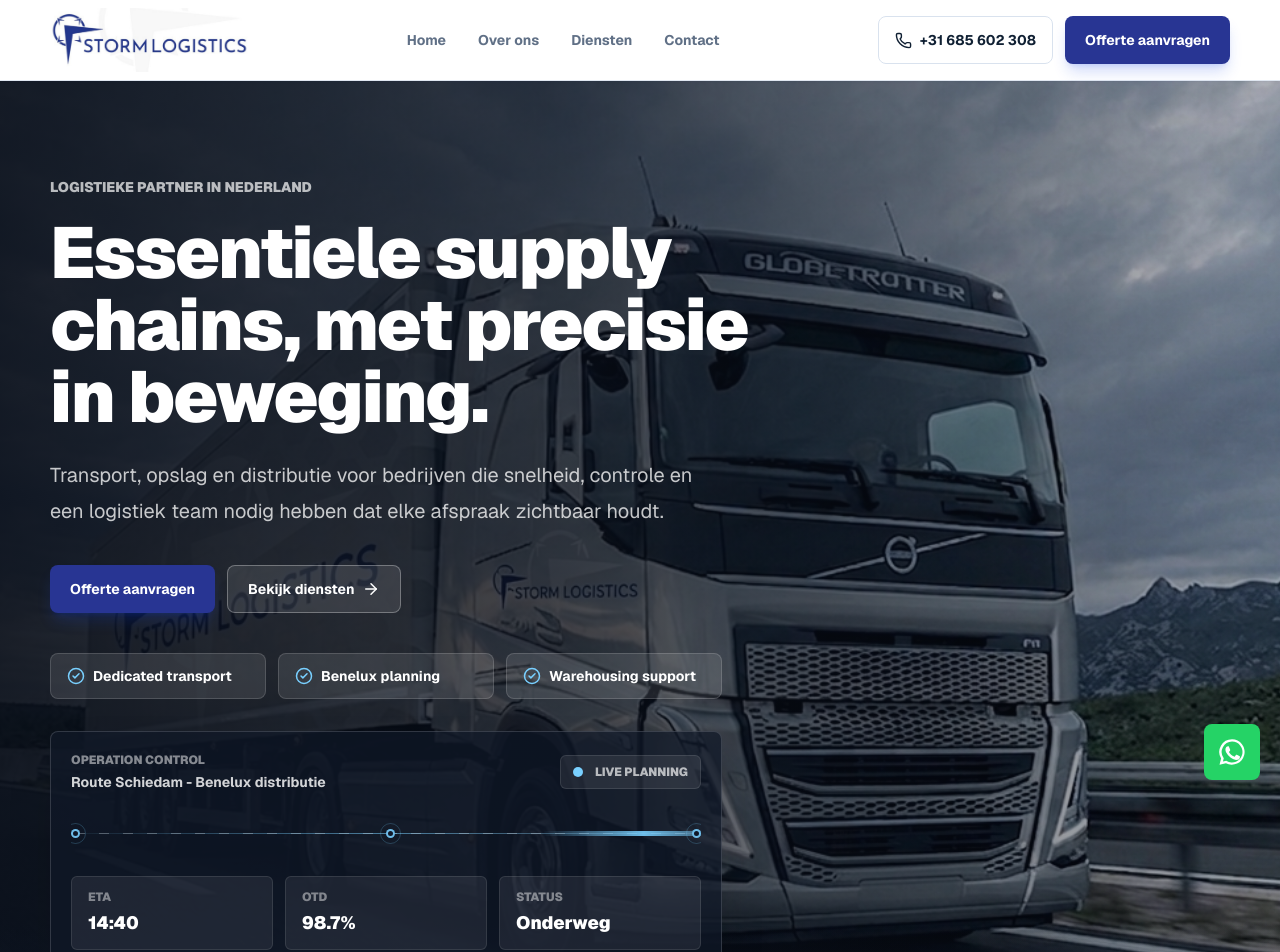
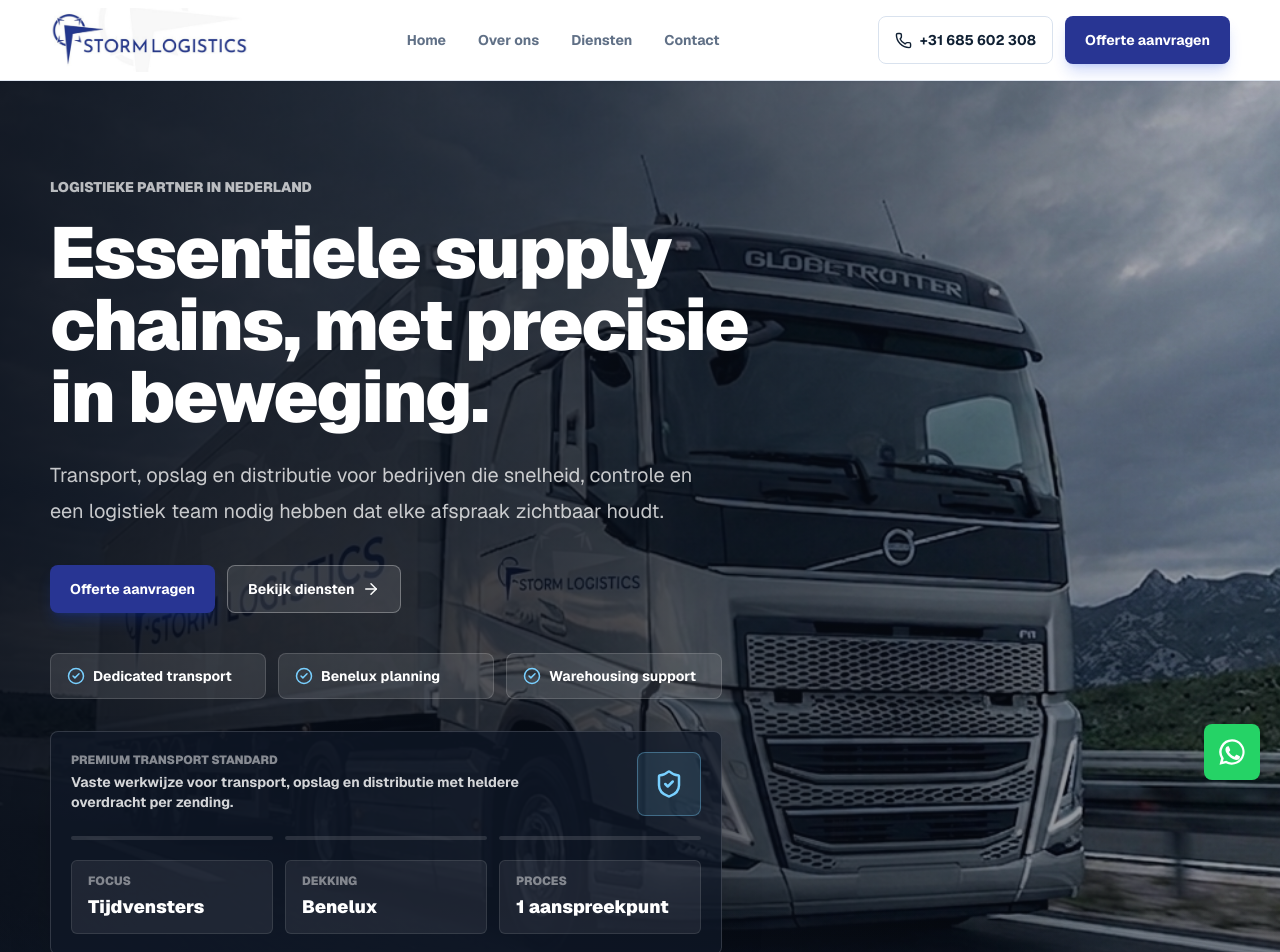
Before and after one commit to emircansuleymanoglu/stormsonhali, a Next.js app: page / in a window 1280 px wide. Shown: the top 952 px of the page. Built offline with nearby package versions, Linux system fonts and the light colour scheme.

Commit message:
Archive live planning block and add quality animation

```diff
--- a/src/app/globals.css
+++ b/src/app/globals.css
@@ -83,73 +83,41 @@ html {
   animation-range: entry 0% cover 28%;
 }
 
-.route-telemetry {
+.quality-flow {
   position: relative;
-  height: 44px;
-  overflow: hidden;
+  display: grid;
+  grid-template-columns: repeat(3, 1fr);
+  gap: 12px;
 }
 
-.route-telemetry::before {
-  position: absolute;
-  right: 0;
-  left: 0;
-  top: 21px;
-  height: 1px;
-  content: "";
-  background:
-    linear-gradient(90deg, transparent 0 4px, rgba(255, 255, 255, 0.26) 4px 14px, transparent 14px 24px),
-    linear-gradient(90deg, rgba(121, 208, 255, 0.05), rgba(121, 208, 255, 0.55), rgba(255, 255, 255, 0.12));
-  background-size:
-    24px 1px,
-    100% 1px;
+.quality-flow span {
+  position: relative;
+  height: 4px;
+  overflow: hidden;
+  border-radius: 999px;
+  background: rgba(255, 255, 255, 0.12);
 }
 
-.route-sweep {
+.quality-flow span::after {
   position: absolute;
-  top: 19px;
+  top: 0;
+  bottom: 0;
   left: 0;
-  width: 32%;
-  height: 5px;
-  border-radius: 999px;
+  content: "";
   background: linear-gradient(90deg, transparent, rgba(121, 208, 255, 0.9), transparent);
-  filter: blur(0.2px);
-  animation: route-sweep 4.2s ease-in-out infinite;
+  animation: quality-scan 3.6s ease-in-out infinite;
 }
 
-.route-dot {
-  position: absolute;
-  top: 17px;
-  z-index: 1;
-  width: 9px;
-  height: 9px;
-  border: 2px solid rgba(121, 208, 255, 0.9);
-  border-radius: 999px;
-  background: #101828;
+.quality-flow span:nth-child(2)::after {
+  animation-delay: 220ms;
 }
 
-.route-dot::after {
-  position: absolute;
-  inset: -8px;
-  content: "";
-  border: 1px solid rgba(121, 208, 255, 0.22);
-  border-radius: inherit;
+.quality-flow span:nth-child(3)::after {
+  animation-delay: 440ms;
 }
 
-.route-dot-start {
-  left: 0;
-}
-
-.route-dot-mid {
-  left: 50%;
-}
-
-.route-dot-end {
-  right: 0;
-}
-
-.status-pulse {
-  box-shadow: 0 0 0 0 rgba(121, 208, 255, 0.38);
-  animation: status-pulse 2.4s ease-out infinite;
+.quality-seal {
+  animation: quality-glow 3.2s ease-in-out infinite;
 }
 
 @keyframes rise-in {
@@ -164,37 +132,31 @@ html {
   }
 }
 
-@keyframes route-sweep {
-  0% {
-    transform: translateX(-42%);
+@keyframes quality-scan {
+  0%,
+  100% {
+    transform: translateX(-105%);
     opacity: 0;
   }
 
-  18% {
+  35% {
     opacity: 1;
   }
 
-  78% {
-    opacity: 1;
-  }
-
-  100% {
-    transform: translateX(330%);
+  70% {
+    transform: translateX(105%);
     opacity: 0;
   }
 }
 
-@keyframes status-pulse {
-  0% {
-    box-shadow: 0 0 0 0 rgba(121, 208, 255, 0.38);
+@keyframes quality-glow {
+  0%,
+  100% {
+    box-shadow: inset 0 0 0 rgba(121, 208, 255, 0), 0 0 0 rgba(121, 208, 255, 0);
   }
 
-  70% {
-    box-shadow: 0 0 0 9px rgba(121, 208, 255, 0);
-  }
-
-  100% {
-    box-shadow: 0 0 0 0 rgba(121, 208, 255, 0);
+  50% {
+    box-shadow: inset 0 0 18px rgba(121, 208, 255, 0.12), 0 0 28px rgba(121, 208, 255, 0.12);
   }
 }
 
--- a/src/app/page.tsx
+++ b/src/app/page.tsx
@@ -129,33 +129,30 @@ export default function Home() {
               ))}
             </div>
             <div className="mt-8 max-w-2xl rounded-lg border border-white/15 bg-[#101828]/72 p-5 shadow-2xl shadow-black/20 backdrop-blur">
-              <div className="flex flex-col gap-4 sm:flex-row sm:items-center sm:justify-between">
+              <div className="flex flex-col gap-4 sm:flex-row sm:items-start sm:justify-between">
                 <div>
                   <p className="text-xs font-black uppercase text-white/50">
-                    Operation control
+                    Premium transport standard
                   </p>
-                  <p className="mt-1 text-sm font-bold text-white/82">
-                    Route Schiedam - Benelux distributie
+                  <p className="mt-1 max-w-md text-sm font-bold text-white/82">
+                    Vaste werkwijze voor transport, opslag en distributie met
+                    heldere overdracht per zending.
                   </p>
                 </div>
-                <div className="flex items-center gap-3 rounded-md border border-white/10 bg-white/8 px-3 py-2">
-                  <span className="status-pulse size-2.5 rounded-full bg-[#79d0ff]" />
-                  <span className="text-xs font-black uppercase text-white/68">
-                    live planning
-                  </span>
+                <div className="quality-seal grid size-16 shrink-0 place-items-center rounded-lg border border-[#79d0ff]/35 bg-[#79d0ff]/12 text-[#79d0ff]">
+                  <ShieldCheck size={30} />
                 </div>
               </div>
-              <div className="route-telemetry mt-5">
-                <span className="route-dot route-dot-start" />
-                <span className="route-dot route-dot-mid" />
-                <span className="route-dot route-dot-end" />
-                <span className="route-sweep" />
+              <div className="quality-flow mt-5">
+                <span />
+                <span />
+                <span />
               </div>
               <div className="mt-5 grid gap-3 sm:grid-cols-3">
                 {[
-                  ["ETA", "14:40"],
-                  ["OTD", "98.7%"],
-                  ["Status", "Onderweg"],
+                  ["Focus", "Tijdvensters"],
+                  ["Dekking", "Benelux"],
+                  ["Proces", "1 aanspreekpunt"],
                 ].map(([label, value]) => (
                   <div
                     key={label}
```
Also changed, not shown: 1 other file (tests, documents, lock files or other folders).
